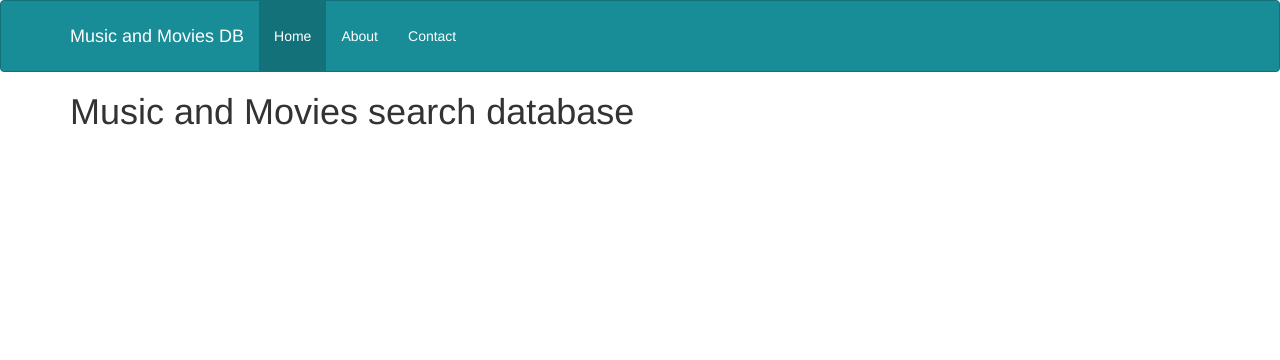
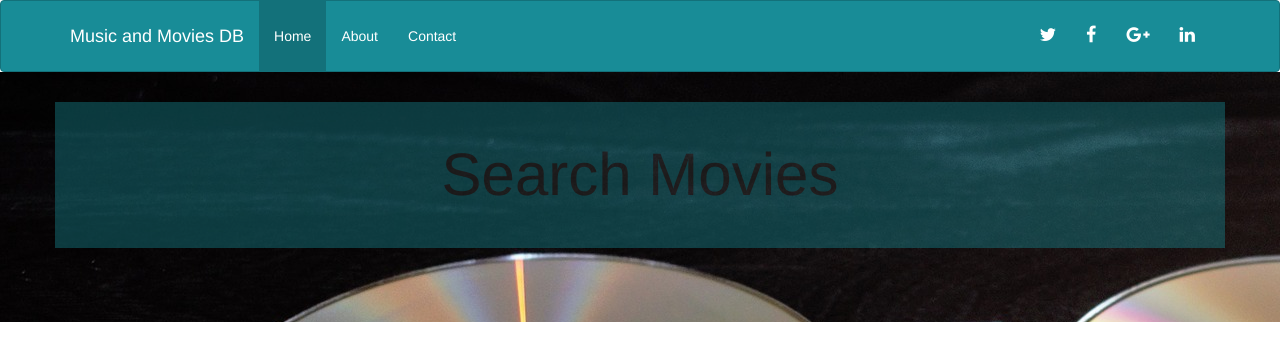
Before and after one commit to ziaongit/Movies-Listings-Application, a plain HTML site: page index.html in a window 1280 px wide. Drawn offline with Linux system fonts and the light colour scheme.

Commit message:
Index file modified

```diff
--- a/index.html
+++ b/index.html
@@ -32,17 +32,22 @@
             <li><a href="#about">About</a></li>
             <li><a href="#contact">Contact</a></li>
           </ul>
+
+          <ul class="nav navbar-nav navbar-right">
+            <li><a href="#"><i class="fa fa-twitter"></i></a></li>
+            <li><a href="#"><i class="fa fa-facebook"></i></a></li>
+            <li><a href="#"><i class="fa fa-google-plus"></i></a></li>
+            <li><a href="#"><i class="fa fa-linkedin"></i></a></li>
+          </ul>
         </div><!--/.nav-collapse -->
       </div>
     </nav>
 
-    <div class="container">
-
-      <div class="starter-template">
-        <h1>Music and Movies search database</h1>
-      </div>
-
-    </div><!-- /.container -->
+    <div class="shwocase">
+        <div class="container text-center">
+            <h1>Search Movies</h1>
+        </div>
+    </div>
 
     </body>
 </html>
```
